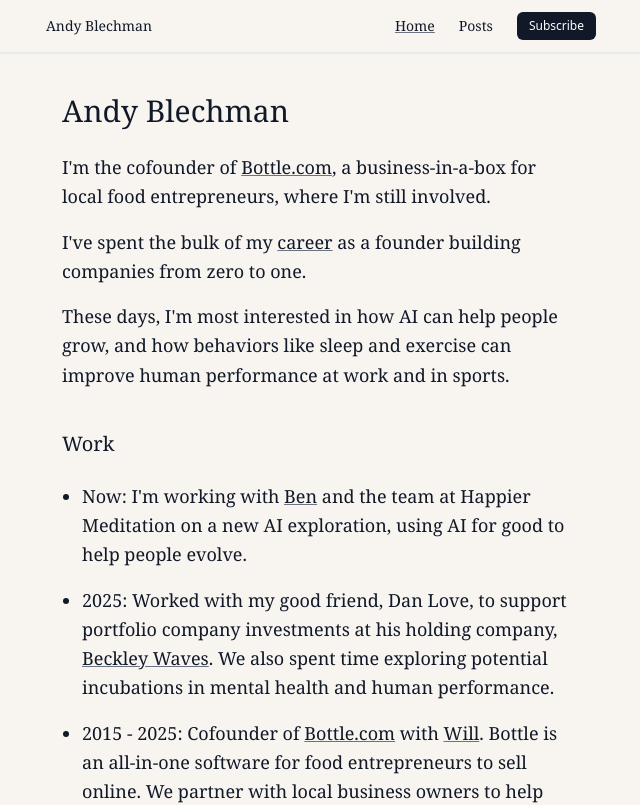
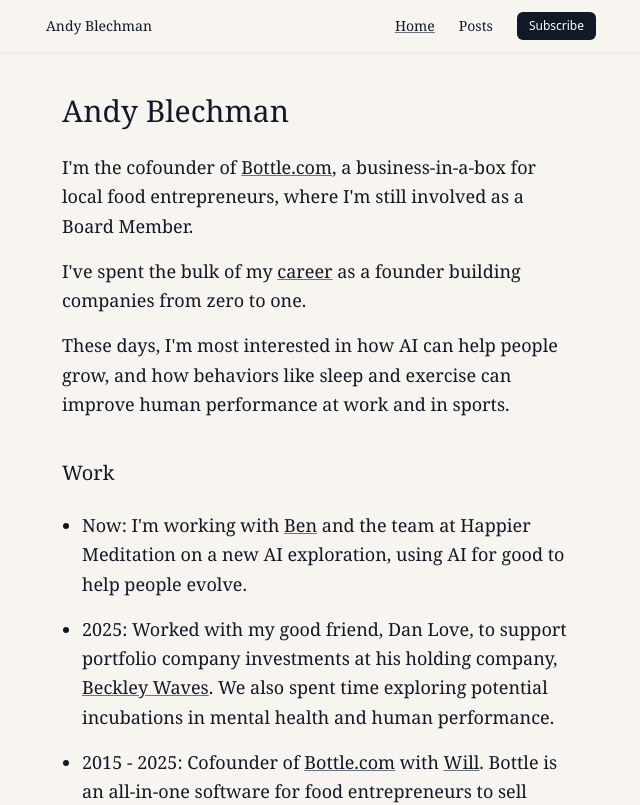
Before and after one commit to ablechman/andyblechman.com, a React (Vite) app: page / in a window 1280 px wide. Shown: the top 805 px of the page, without its empty margins (319-959 px from the left). Built offline with nearby package versions, Linux system fonts and the light colour scheme.

Commit message:
Intro: mention Bottle board role
Co-Authored-By: Claude Opus 5.5 <noreply@anthropic.com>

```diff
--- a/src/pages/Home.jsx
+++ b/src/pages/Home.jsx
@@ -21,7 +21,7 @@ const Home = () => {
             <a href="https://bottle.com" target="_blank" rel="noopener noreferrer" className={link}>
               Bottle.com
             </a>
-            , a business-in-a-box for local food entrepreneurs, where I'm still involved.
+            , a business-in-a-box for local food entrepreneurs, where I'm still involved as a Board Member.
           </p>
           <p>
             I've spent the bulk of my{' '}
```
